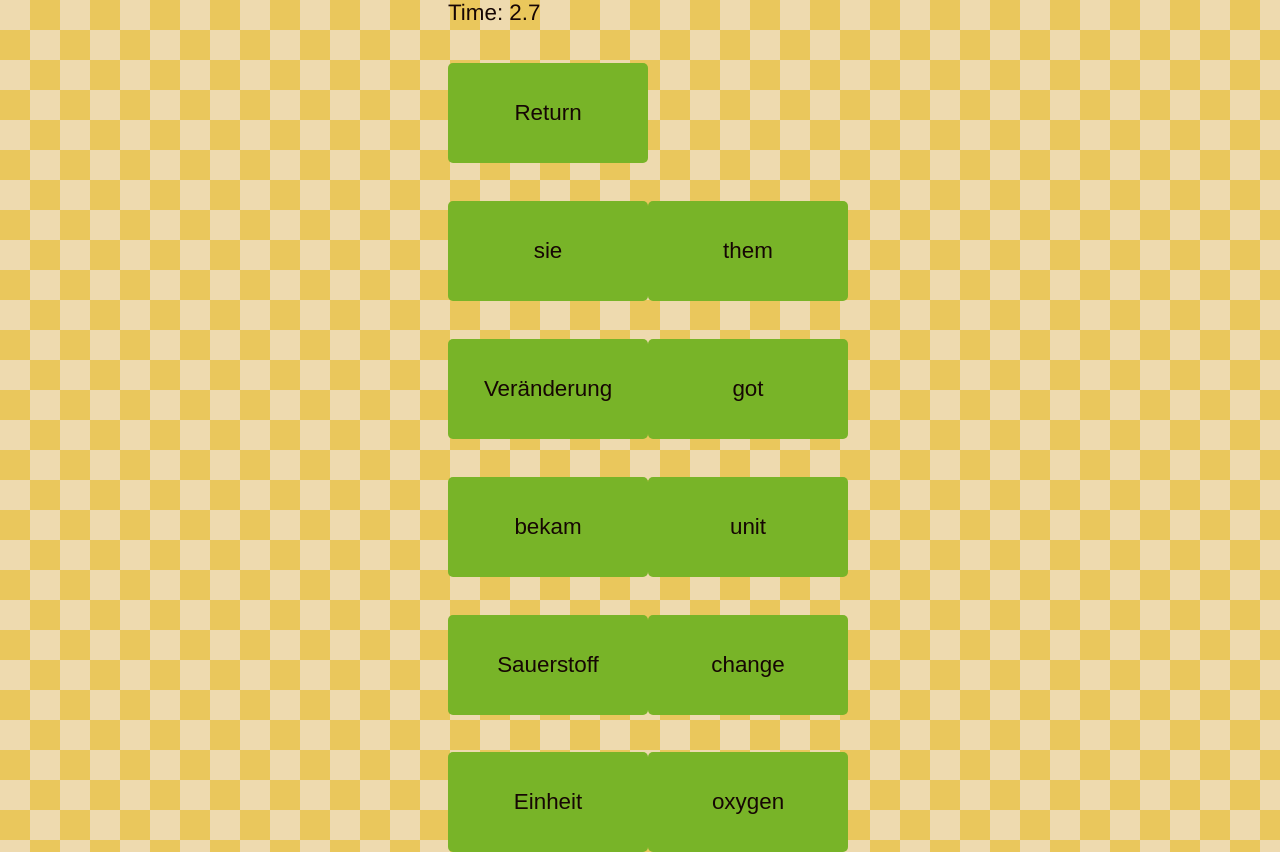
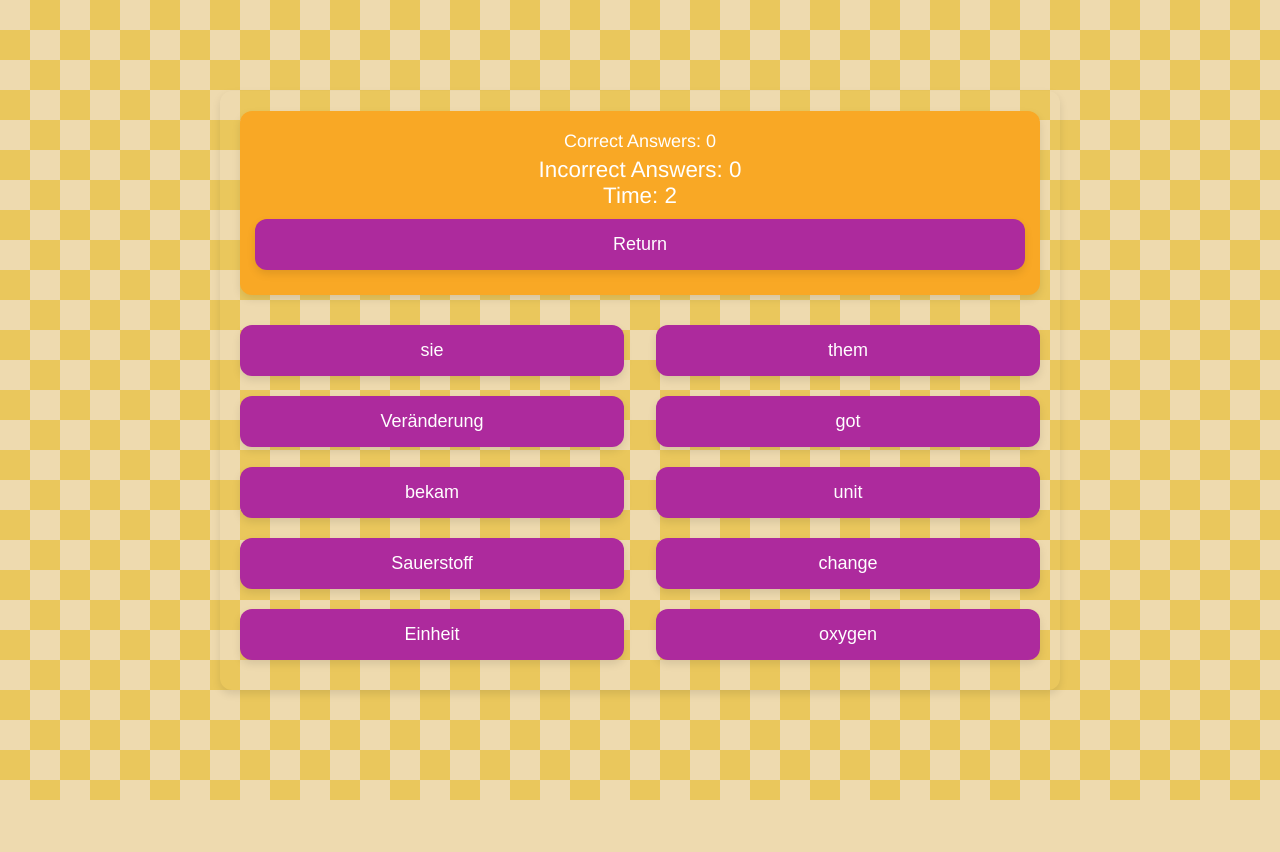
Before and after one commit to FleischmanRaul/pair-words, a website built with Vite: page pair-words-fe/index.html in a window 1280 px wide. Both pictures are taken after a click on the button "Start Game". After the commit the page ends 800 px from the top, so only its background shows below. Built offline with nearby package versions, Linux system fonts and the light colour scheme.

Commit message:
Before cleanup

```diff
--- a/pair-words-fe/index.html
+++ b/pair-words-fe/index.html
@@ -26,7 +26,7 @@
     <button id="start">Start Game</button></div>
   </div>
   <div id="game" class="hidden game">
-    <div id="game-toolbar"></div>
+    <div id="game-toolbar" class="score-board"></div>
     <div id="game-board" class="game-board"></div>
     <div id="game-results" class="game-results hidden"></div>
   </div>
--- a/pair-words-fe/src/game-ui.ts
+++ b/pair-words-fe/src/game-ui.ts
@@ -44,6 +44,7 @@ export class gameUI {
     GameToolbarElements.correctAnswers = document.createElement("div");
     GameToolbarElements.correctAnswers.id = "correct-answers";
     GameToolbarElements.correctAnswers.textContent = "Correct Answers: 0";
+    GameToolbarElements.correctAnswers.classList.add("score-item");
     domElements.gameToolbar?.appendChild(GameToolbarElements.correctAnswers);
 
     GameToolbarElements.incorrectAnswers = document.createElement("div");
@@ -59,6 +60,7 @@ export class gameUI {
     GameToolbarElements.returnButton = document.createElement("button");
     GameToolbarElements.returnButton.id = "return-button";
     GameToolbarElements.returnButton.textContent = "Return";
+    GameToolbarElements.returnButton.classList.add("return-button");
     GameToolbarElements.returnButton.addEventListener("click", () => {
       this.stopGame();
       domElements.game?.classList.add("hidden");
--- a/pair-words-fe/src/game.ts
+++ b/pair-words-fe/src/game.ts
@@ -96,9 +96,10 @@ export class GamePairNtoN {
   }
 
   getRefreshedState(): GameState {
-    if (this.getStateCounter == this.refreshRate && this.correctMatches + this.rows <= this.targetPairs) {
+    const emptyCount = this.leftWords.filter((word) => word === "").length;
+    const currentPairs = this.correctMatches + this.rows - emptyCount;
+    if (this.getStateCounter == this.refreshRate && currentPairs <= this.targetPairs) {
       this.getStateCounter = 0;
-      const emptyCount = this.leftWords.filter((word) => word === "").length;
       if (emptyCount > 0) {
         const newPairs = this.wordMachine.getWords(emptyCount);
         const newLeftWords = shuffleStrings(Object.keys(newPairs));
@@ -128,7 +129,7 @@ export class GamePairNtoN {
       incorrectMatches: this.incorrectMatches,
       correctMatches: this.correctMatches,
       isGameOver,
-      elapsedTime: (Date.now() - this.startTime) / 1000,
+      elapsedTime: Math.floor((Date.now() - this.startTime) / 1000),
     };
   }
 
--- a/pair-words-fe/src/style.css
+++ b/pair-words-fe/src/style.css
@@ -3,7 +3,12 @@
   --secondary-color: #eedaaf;
   --third-color: #78b428;
   --fourth-color: #383de0;
+  --fifth-color: #f9a825;
+  --sixth-color:rgb(173, 42, 157);
   --text-color: #160604;
+  --primary-hover: #45a049;
+  --shadow: 0 4px 8px rgba(0, 0, 0, 0.1);
+  --border-radius: 12px;
 }
 
 .pattern {
@@ -23,6 +28,8 @@ body {
   margin: 0;
   font-size: 1.4em;
   font-family: Helvetica, Arial, sans-serif;
+  flex-direction: column;
+  min-height: 100vh;
 }
 
 input[type="number"] {
@@ -80,9 +87,13 @@ input[type="checkbox"] {
 }
 
 .game {
-  flex-direction: column;
-  width: 30%;
-  gap: 10px;
+  width: 100%;
+  max-width: 800px;
+  background-color: var(--card-bg);
+  border-radius: var(--border-radius);
+  box-shadow: var(--shadow);
+  padding: 20px;
+  margin-bottom: 20px;
 }
 
 .game .game-board {
@@ -94,12 +105,22 @@ input[type="checkbox"] {
 .game .column {
   display: flex;
   flex-direction: column;
+  width: 48%;
 }
 
 .game button {
-  width: 200px;
-  height: 100px;
-  transition: background-color 0.3s;
+  background-color: var(--sixth-color);
+  color: white;
+  text-align: center;
+  padding: 15px;
+  margin: 10px 0;
+  border-radius: var(--border-radius);
+  cursor: pointer;
+  box-shadow: var(--shadow);
+  transition: transform 0.2s, background-color 0.3s;
+  font-size: 18px;
+  font-weight: 500;
+  width: 100%;
 }
 
 .game .blue {
@@ -109,6 +130,7 @@ input[type="checkbox"] {
 
 .game .red {
   background-color: red;
+  animation: shake 0.5s;
   color: white;
 }
 
@@ -159,3 +181,66 @@ input[type="checkbox"] {
   text-align: center;
   font-size: 1.2em;
 }
+
+.score-board {
+  background-color: var(--fifth-color);
+  color: white;
+  text-align: center;
+  padding: 15px;
+  border-radius: var(--border-radius);
+  margin-bottom: 20px;
+  box-shadow: var(--shadow);
+}
+
+.score-item {
+  margin: 5px 0;
+  font-size: 18px;
+  font-weight: 500;
+}
+
+.return-button {
+  background-color: var(--primary-color);
+  color: white;
+  border: none;
+  padding: 12px 24px;
+  font-size: 18px;
+  cursor: pointer;
+  border-radius: var(--border-radius);
+  box-shadow: var(--shadow);
+  margin: 20px 0;
+  transition: background-color 0.3s, transform 0.2s;
+  font-weight: 500;
+  width: 100%;
+}
+
+.btn-return:hover {
+  background-color: var(--primary-hover);
+  transform: translateY(-2px);
+}
+
+.btn-return:active {
+  transform: translateY(0);
+}
+
+@keyframes shake {
+  0%, 100% { transform: translateX(0); }
+  10%, 30%, 50%, 70%, 90% { transform: translateX(-5px); }
+  20%, 40%, 60%, 80% { transform: translateX(5px); }
+}
+
+.game-title {
+  color: var(--primary-color);
+  font-size: 28px;
+  margin-bottom: 10px;
+  text-align: center;
+}
+
+@media (max-width: 600px) {
+  .word-container {
+    flex-direction: column;
+  }
+
+  .word-column {
+    width: 100%;
+  }
+}
```
Lines whose indentation alone changed are shown as unchanged.
